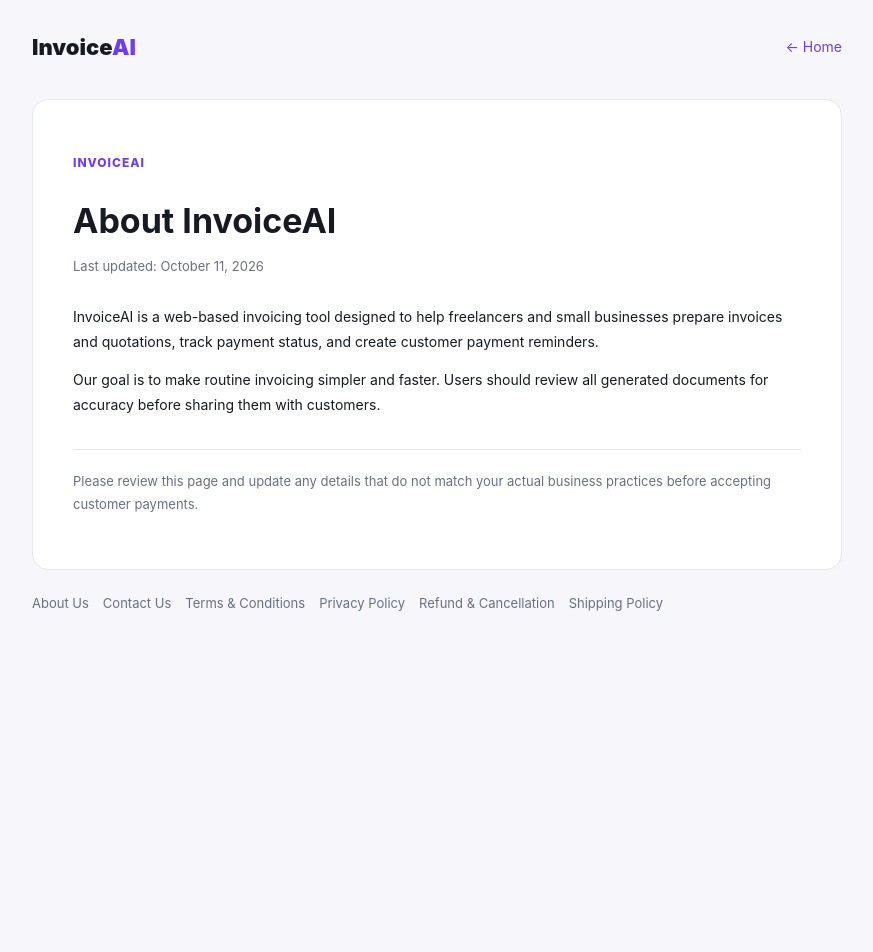
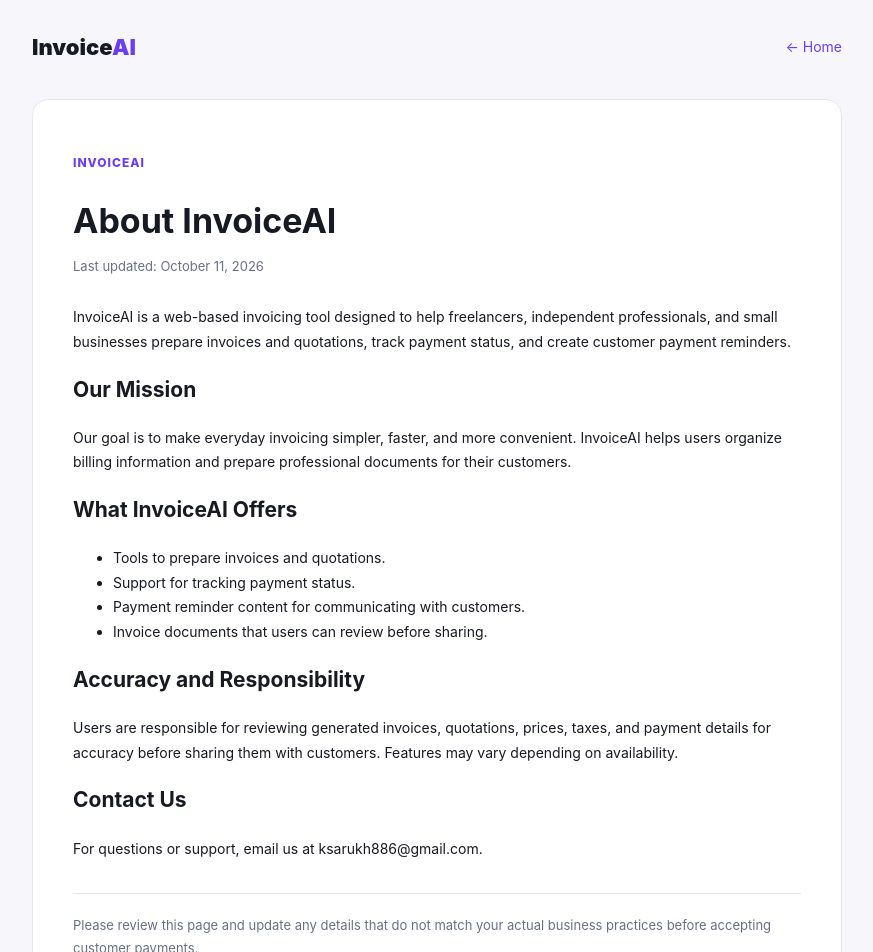
Before and after one commit to ksarukh886-netizen/invoiceai, a Next.js app: page /about in a window 1280 px wide. Shown: the top 952 px of the page, without its empty margins (203-1076 px from the left). Before the commit the page ends 800 px from the top, so only its background shows below. Built offline with nearby package versions, Linux system fonts and the light colour scheme.

Commit message:
Improve About Us page content

```diff
--- a/app/about/page.tsx
+++ b/app/about/page.tsx
@@ -1,2 +1,46 @@
 import PolicyPage from "@/components/PolicyPage";
-export default function Page(){return <PolicyPage title={"About InvoiceAI"} updated="October 11, 2026"><><p>InvoiceAI is a web-based invoicing tool designed to help freelancers and small businesses prepare invoices and quotations, track payment status, and create customer payment reminders.</p><p>Our goal is to make routine invoicing simpler and faster. Users should review all generated documents for accuracy before sharing them with customers.</p></></PolicyPage>}
+
+export default function Page() {
+  return (
+    <PolicyPage title="About InvoiceAI" updated="October 11, 2026">
+      <>
+        <p>
+          InvoiceAI is a web-based invoicing tool designed to help freelancers,
+          independent professionals, and small businesses prepare invoices and
+          quotations, track payment status, and create customer payment
+          reminders.
+        </p>
+
+        <h2>Our Mission</h2>
+        <p>
+          Our goal is to make everyday invoicing simpler, faster, and more
+          convenient. InvoiceAI helps users organize billing information and
+          prepare professional documents for their customers.
+        </p>
+
+        <h2>What InvoiceAI Offers</h2>
+        <ul>
+          <li>Tools to prepare invoices and quotations.</li>
+          <li>Support for tracking payment status.</li>
+          <li>Payment reminder content for communicating with customers.</li>
+          <li>Invoice documents that users can review before sharing.</li>
+        </ul>
+
+        <h2>Accuracy and Responsibility</h2>
+        <p>
+          Users are responsible for reviewing generated invoices, quotations,
+          prices, taxes, and payment details for accuracy before sharing them
+          with customers. Features may vary depending on availability.
+        </p>
+
+        <h2>Contact Us</h2>
+        <p>
+          For questions or support, email us at{" "}
+          <a href="mailto:ksarukh886@gmail.com">
+            ksarukh886@gmail.com
+          </a>.
+        </p>
+      </>
+    </PolicyPage>
+  );
+}
```
